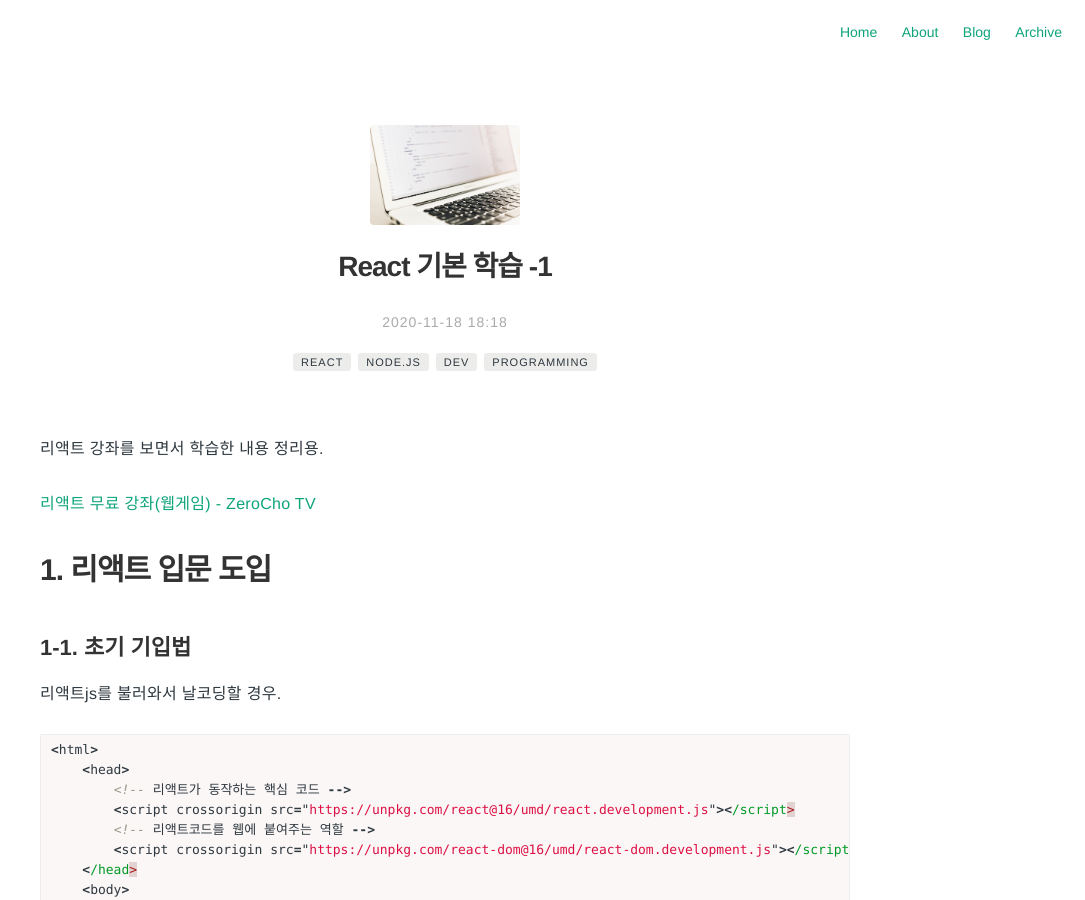
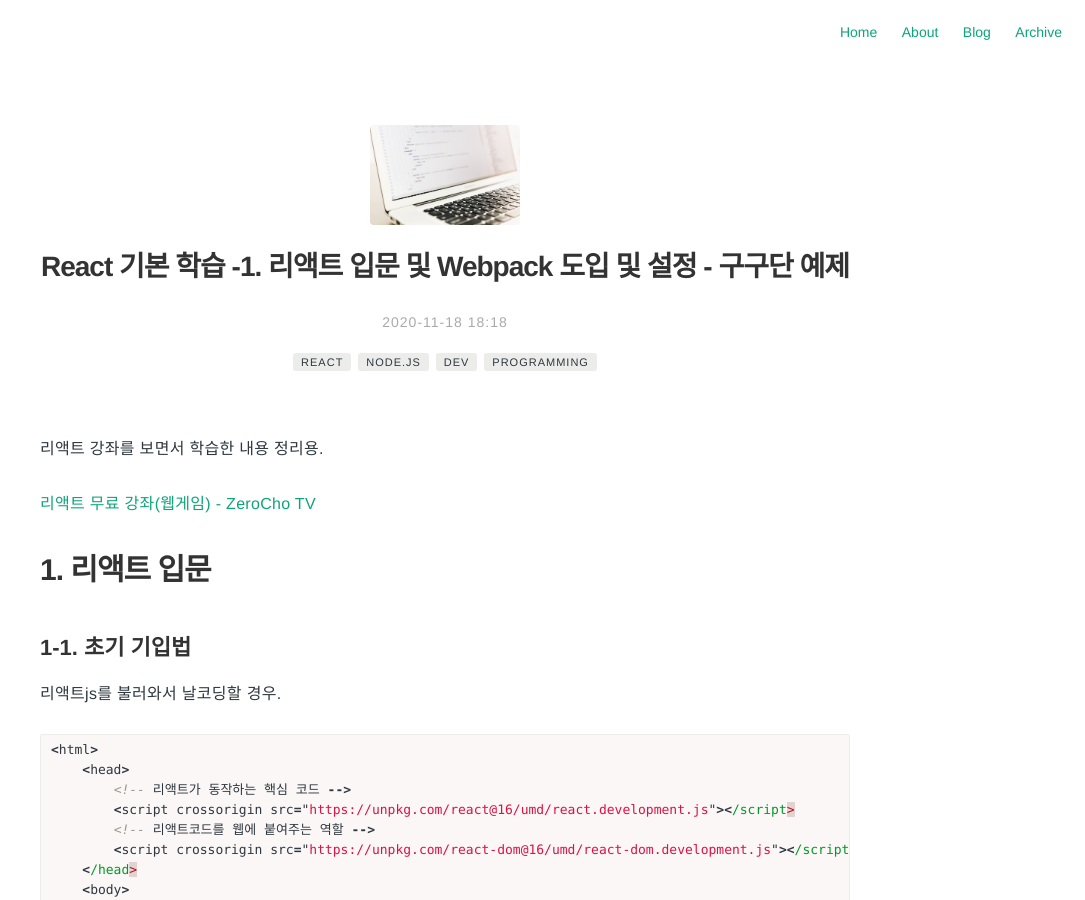
Before and after one commit to Pie001/pie001.github.io, a Jekyll site: the page built from _posts/2020-11-18-0070.md, in a window 1280 px wide and 900 px high. Shown: the whole window, without its empty margins (195-1280 px from the left). Built offline with Jekyll 4.4.1, drawn with Linux system fonts in a browser that asks for light colours; nearby versions of some CDN libraries; comment, search, counter and statistics services are not loaded.

Commit message:
Update 2020-11-18-0070.md

````diff
--- a/_posts/2020-11-18-0070.md
+++ b/_posts/2020-11-18-0070.md
@@ -1,5 +1,5 @@
 ---
-title: React 기본 학습 -1
+title: React 기본 학습 -1. 리액트 입문 및 Webpack 도입 및 설정 - 구구단 예제
 layout: post
 date:  2020-11-18 18:18
 image: /assets/images/post_header.jpg
@@ -13,14 +13,14 @@ tag:
 - programming
 category: tech-note
 author: pie
-description: React 기본 학습 -1
+description: React 기본 학습 -1. 리액트 입문 및 Webpack 도입 및 설정 - 구구단 예제
 ---
 
 리액트 강좌를 보면서 학습한 내용 정리용.
 
 [리액트 무료 강좌(웹게임) - ZeroCho TV](https://www.youtube.com/watch?v=V3QsSrldHqI&list=PLcqDmjxt30RtqbStQqk-eYMK8N-1SYIFn)
 
-# 1. 리액트 입문 도입
+# 1. 리액트 입문
 ## 1-1. 초기 기입법
 리액트js를 불러와서 날코딩할 경우.
 ```js
````
